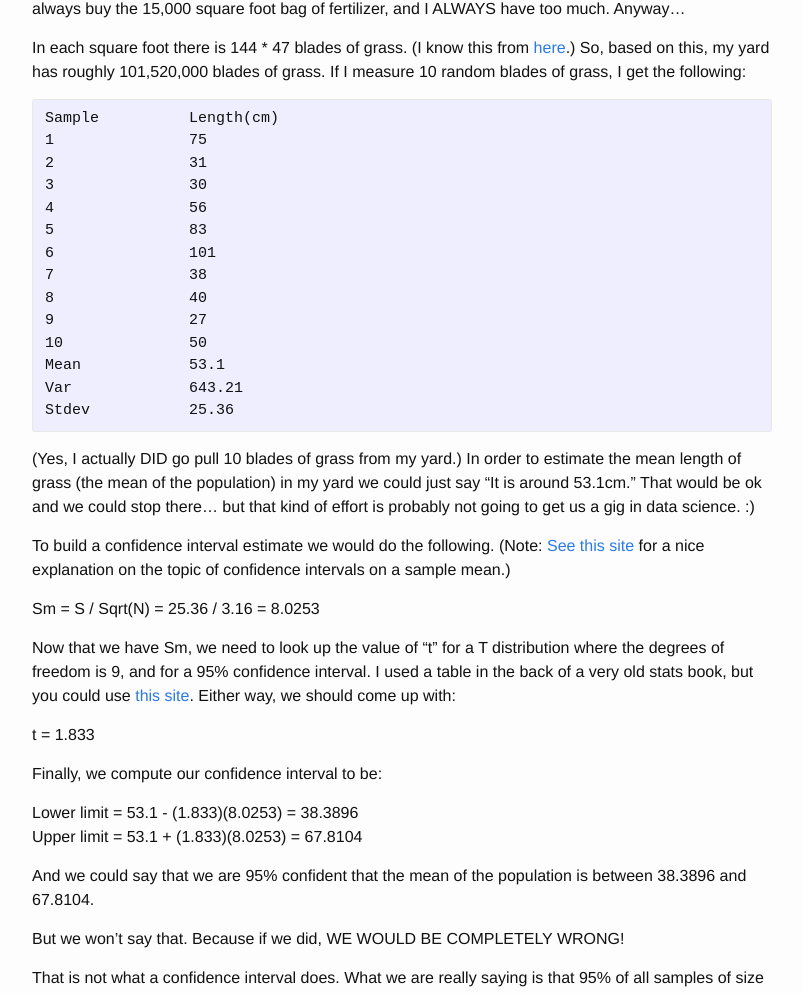
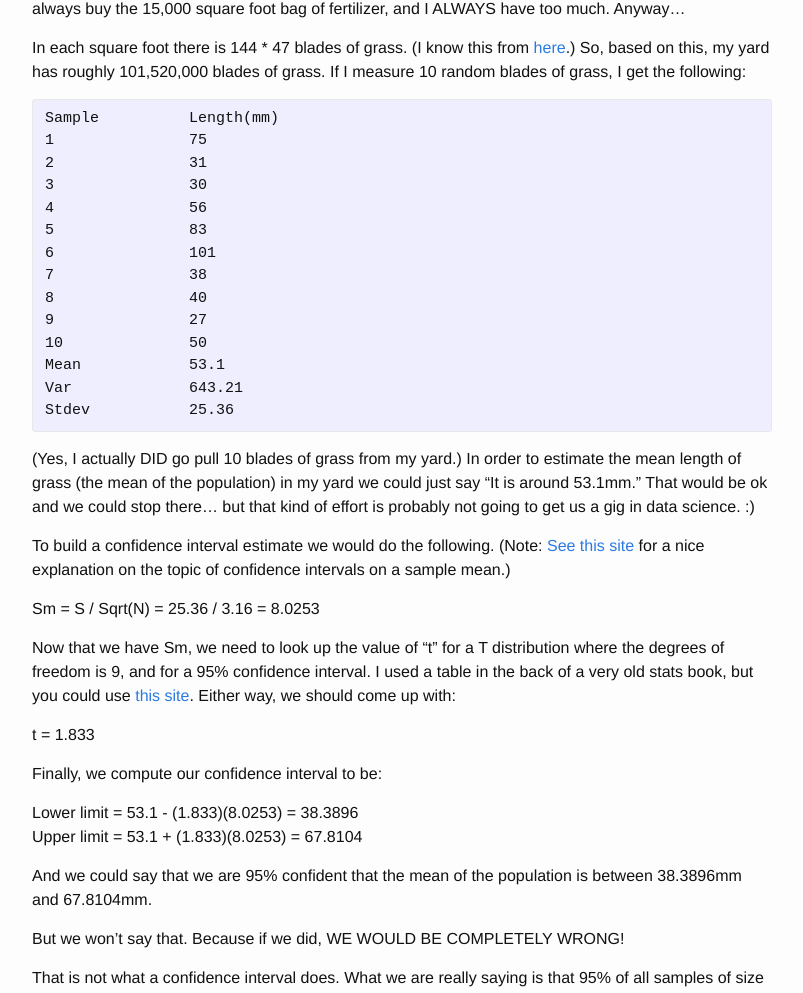
Before and after one commit to fractalbass/data_science, a Jekyll site: the page built from _posts/2017-09-01-data_science_16.markdown, in a window 1280 px wide and 1400 px high, scrolled down 3518 px. Shown: the part 150-1143 px from the top of the window, without its empty margins (238-1041 px from the left). Built offline with Jekyll 4.4.1, drawn with Linux system fonts in a browser that asks for light colours; some of the changed text lies outside the part shown.

```diff
--- a/_posts/2017-09-01-data_science_16.markdown
+++ b/_posts/2017-09-01-data_science_16.markdown
@@ -76,7 +76,7 @@ I won't go into using the wrong methods.  However, lets look at an example where
 
 In each square foot there is 144 * 47 blades of grass.  (I know this from [here](https://prezi.com/roben6fpzshd/blades-of-grass-in-a-football-field/).)  So, based on this, my yard has roughly 101,520,000 blades of grass.  If I measure 10 random blades of grass, I get the following:
 <pre>
-Sample		Length(cm)
+Sample		Length(mm)
 1		75
 2		31
 3		30
@@ -92,7 +92,7 @@ Var		643.21
 Stdev		25.36
 </pre>
 
-(Yes, I actually DID go pull 10 blades of grass from my yard.)  In order to estimate the mean length of grass (the mean of the population) in my yard we could just say "It is around 53.1cm."  That would be ok and we could stop  there...  but that kind of effort is probably not going to get us a gig in data science.  :)
+(Yes, I actually DID go pull 10 blades of grass from my yard.)  In order to estimate the mean length of grass (the mean of the population) in my yard we could just say "It is around 53.1mm."  That would be ok and we could stop  there...  but that kind of effort is probably not going to get us a gig in data science.  :)
 
 To build a confidence interval estimate we would do the following. (Note: [See this site](http://onlinestatbook.com/2/estimation/mean.html) for a nice explanation on the topic of confidence intervals on a sample mean.)
 
@@ -107,7 +107,7 @@ Finally, we compute our confidence interval to be:
 Lower limit = 53.1 - (1.833)(8.0253) = 38.3896
 Upper limit = 53.1 + (1.833)(8.0253) = 67.8104
 
-And we could say that we are 95% confident that the mean of the population is between 38.3896 and 67.8104.
+And we could say that we are 95% confident that the mean of the population is between 38.3896mm and 67.8104mm.
 
 But we won't say that.  Because if we did, WE WOULD BE COMPLETELY WRONG!
 
```
Also changed, not shown: other parts of _posts/2017-09-01-data_science_16.markdown (+2 -0 lines).
